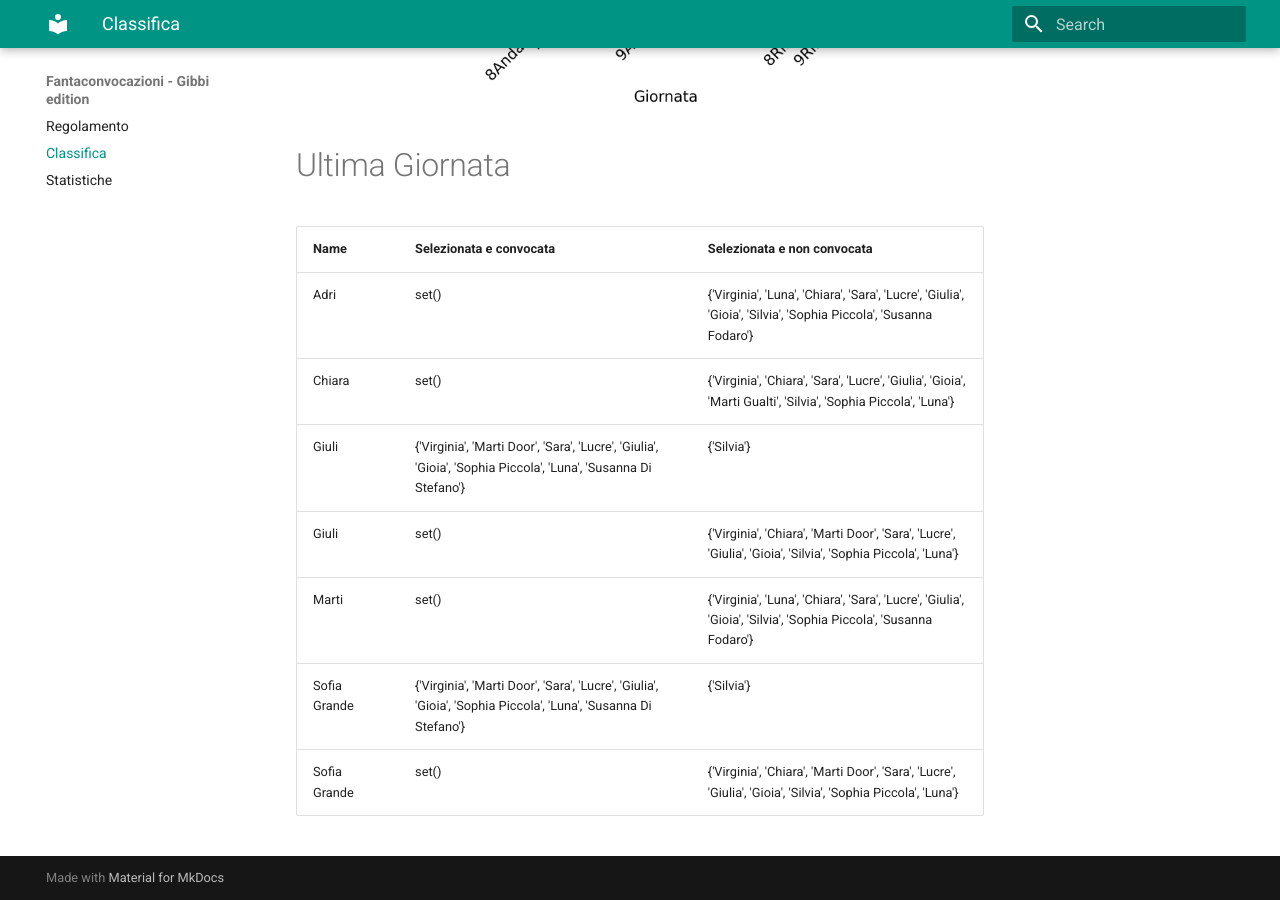
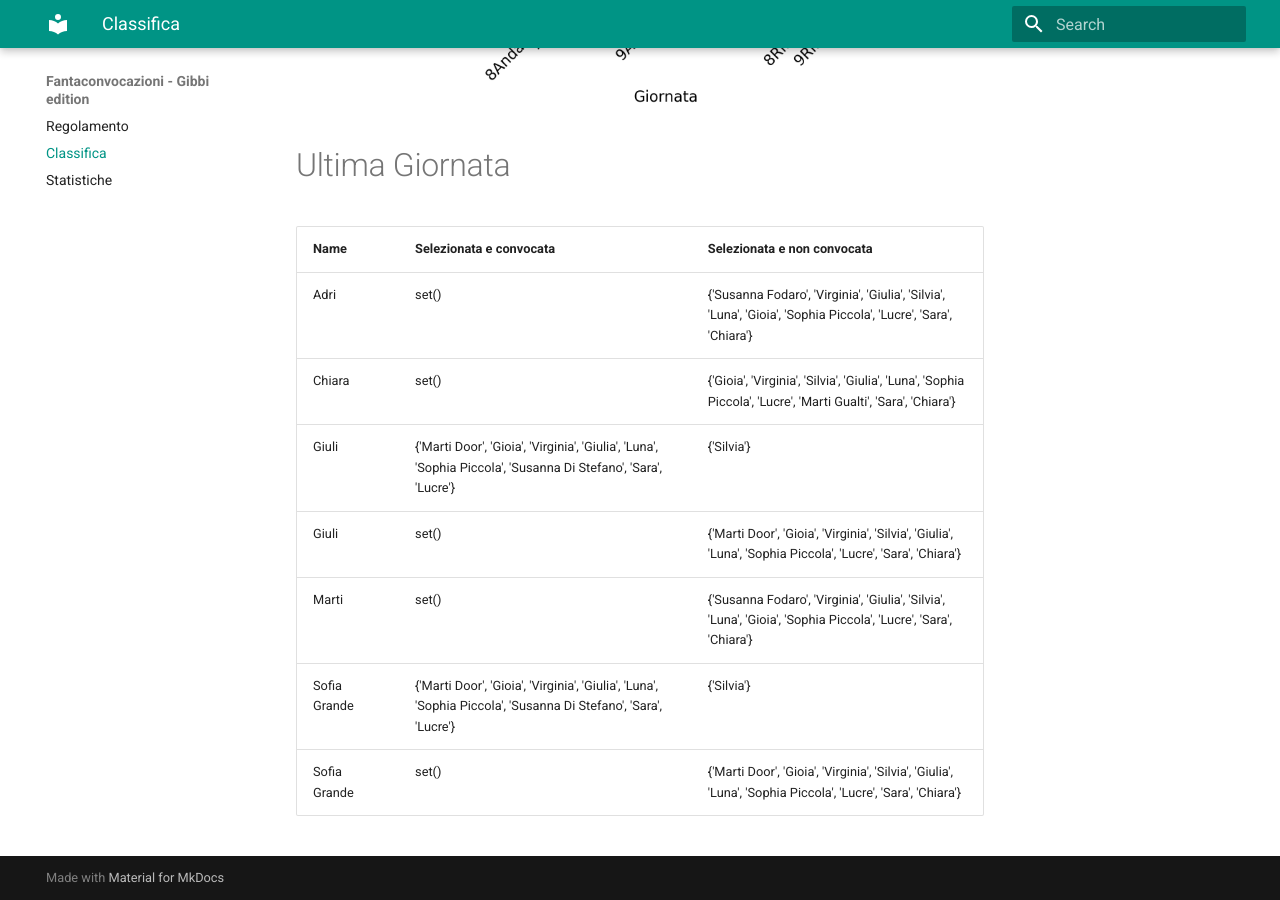
Before and after one commit to martinig94/fantagibbi, an MkDocs documentation site: the page built from docs/Classifica.md, in a window 1280 px wide and 900 px high, scrolled down 1003 px. Built offline with MkDocs 1.6.1 and Material for MkDocs 9.7.7, drawn with Linux system fonts in a browser that asks for light colours.

Commit message:
Auto-update from main.py

```diff
--- a/docs/Classifica.md
+++ b/docs/Classifica.md
@@ -18,11 +18,11 @@
 <!-- START_TABLE CORRECT -->
 | Name         | Selezionata e convocata                                                                                        | Selezionata e non convocata                                                                                      |
 |:-------------|:---------------------------------------------------------------------------------------------------------------|:-----------------------------------------------------------------------------------------------------------------|
-| Adri         | set()                                                                                                          | {'Virginia', 'Luna', 'Chiara', 'Sara', 'Lucre', 'Giulia', 'Gioia', 'Silvia', 'Sophia Piccola', 'Susanna Fodaro'} |
-| Chiara       | set()                                                                                                          | {'Virginia', 'Chiara', 'Sara', 'Lucre', 'Giulia', 'Gioia', 'Marti Gualti', 'Silvia', 'Sophia Piccola', 'Luna'}   |
-| Giuli        | {'Virginia', 'Marti Door', 'Sara', 'Lucre', 'Giulia', 'Gioia', 'Sophia Piccola', 'Luna', 'Susanna Di Stefano'} | {'Silvia'}                                                                                                       |
-| Giuli        | set()                                                                                                          | {'Virginia', 'Chiara', 'Marti Door', 'Sara', 'Lucre', 'Giulia', 'Gioia', 'Silvia', 'Sophia Piccola', 'Luna'}     |
-| Marti        | set()                                                                                                          | {'Virginia', 'Luna', 'Chiara', 'Sara', 'Lucre', 'Giulia', 'Gioia', 'Silvia', 'Sophia Piccola', 'Susanna Fodaro'} |
-| Sofia Grande | {'Virginia', 'Marti Door', 'Sara', 'Lucre', 'Giulia', 'Gioia', 'Sophia Piccola', 'Luna', 'Susanna Di Stefano'} | {'Silvia'}                                                                                                       |
-| Sofia Grande | set()                                                                                                          | {'Virginia', 'Chiara', 'Marti Door', 'Sara', 'Lucre', 'Giulia', 'Gioia', 'Silvia', 'Sophia Piccola', 'Luna'}     |
+| Adri         | set()                                                                                                          | {'Susanna Fodaro', 'Virginia', 'Giulia', 'Silvia', 'Luna', 'Gioia', 'Sophia Piccola', 'Lucre', 'Sara', 'Chiara'} |
+| Chiara       | set()                                                                                                          | {'Gioia', 'Virginia', 'Silvia', 'Giulia', 'Luna', 'Sophia Piccola', 'Lucre', 'Marti Gualti', 'Sara', 'Chiara'}   |
+| Giuli        | {'Marti Door', 'Gioia', 'Virginia', 'Giulia', 'Luna', 'Sophia Piccola', 'Susanna Di Stefano', 'Sara', 'Lucre'} | {'Silvia'}                                                                                                       |
+| Giuli        | set()                                                                                                          | {'Marti Door', 'Gioia', 'Virginia', 'Silvia', 'Giulia', 'Luna', 'Sophia Piccola', 'Lucre', 'Sara', 'Chiara'}     |
+| Marti        | set()                                                                                                          | {'Susanna Fodaro', 'Virginia', 'Giulia', 'Silvia', 'Luna', 'Gioia', 'Sophia Piccola', 'Lucre', 'Sara', 'Chiara'} |
+| Sofia Grande | {'Marti Door', 'Gioia', 'Virginia', 'Giulia', 'Luna', 'Sophia Piccola', 'Susanna Di Stefano', 'Sara', 'Lucre'} | {'Silvia'}                                                                                                       |
+| Sofia Grande | set()                                                                                                          | {'Marti Door', 'Gioia', 'Virginia', 'Silvia', 'Giulia', 'Luna', 'Sophia Piccola', 'Lucre', 'Sara', 'Chiara'}     |
 <!-- END_TABLE CORRECT -->
```
